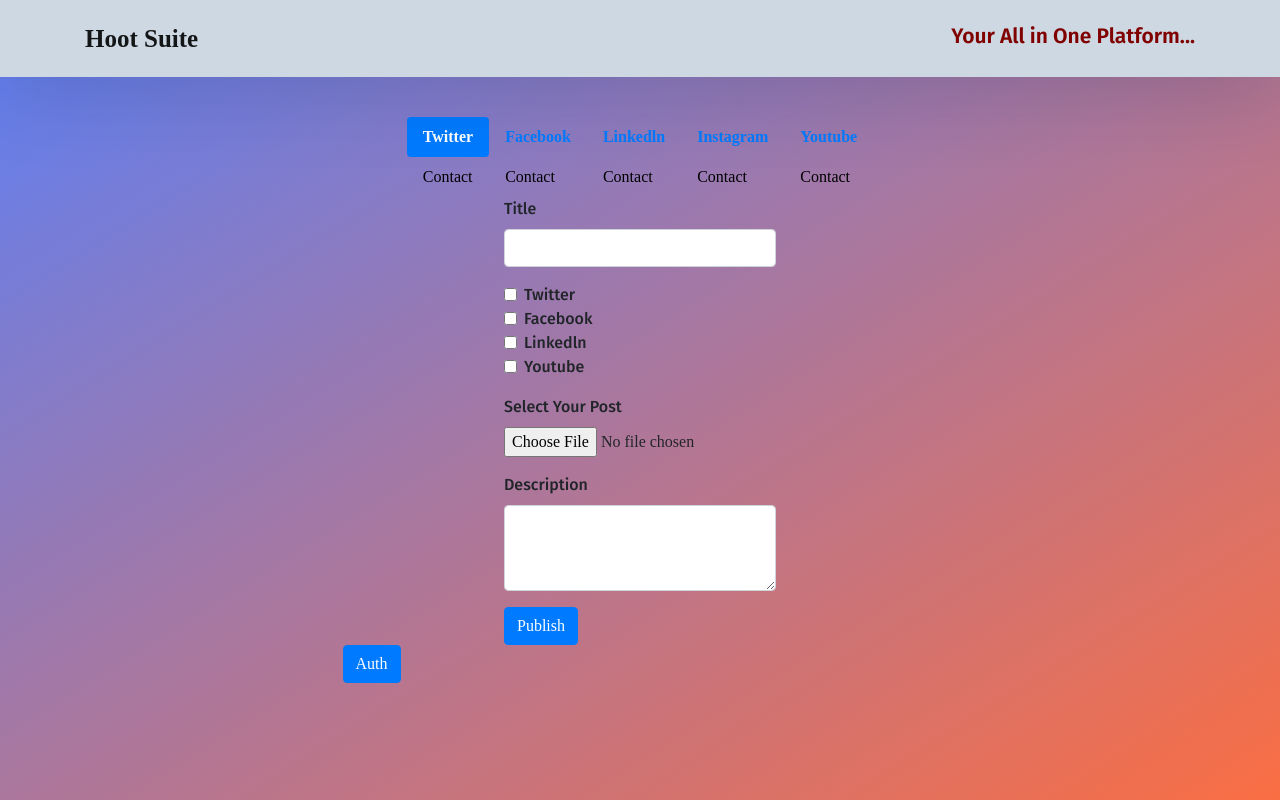
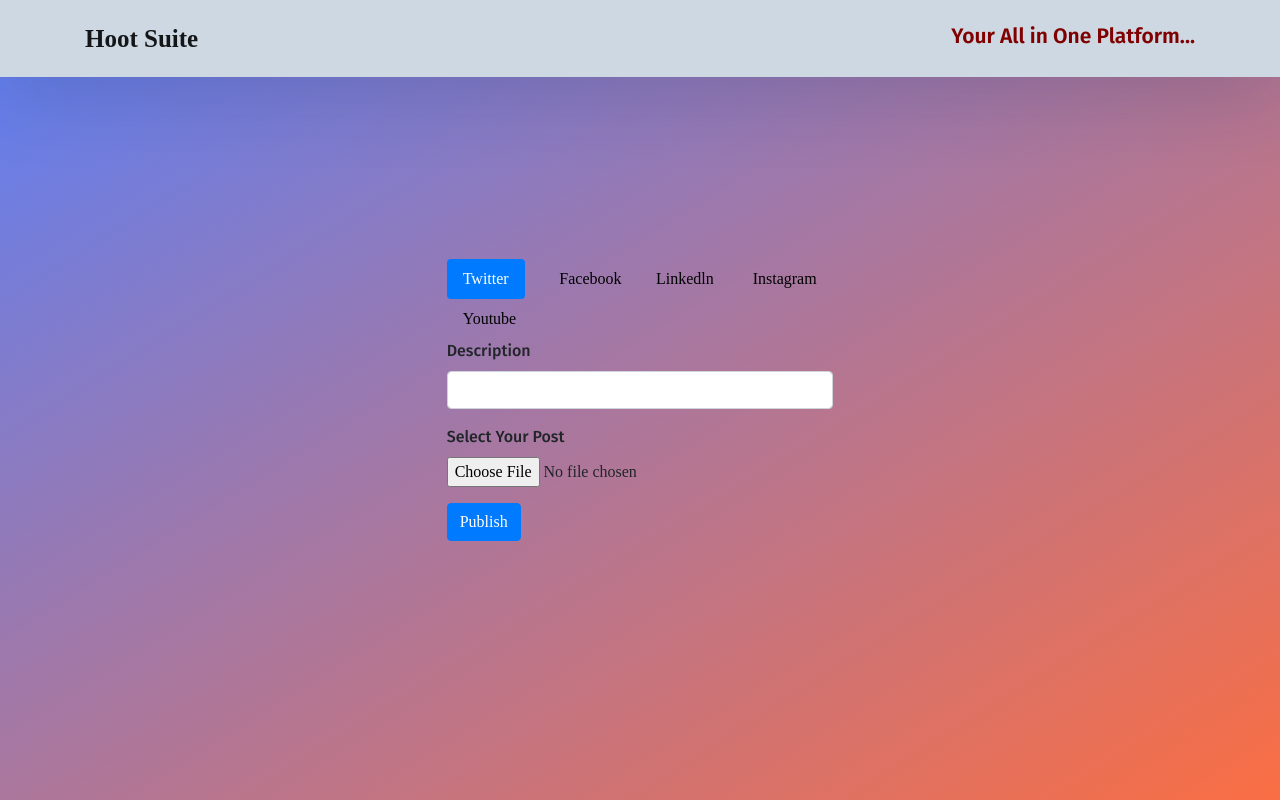
Before and after one commit to dhanpalsinghrajpurohit/frontend-hooksuite, a React (Create React App) app: page /post in a window 1280 px wide. Built offline with nearby package versions, Linux system fonts and the light colour scheme; a web font is replaced by a local one.

Commit message:
updated post form

```diff
--- a/src/components/Post/Post.js
+++ b/src/components/Post/Post.js
@@ -1,6 +1,7 @@
 import React, {Component} from "react";
 import axios from "axios";
 import { withRouter } from "react-router";
+import { useState } from "react";
 
 class Post extends Component{
 
@@ -8,6 +9,7 @@
         super(props);
         this.Message = null;
         this.authUrl = null;
+        this.form = null;
         this.state={
             Title:null,
             Description:null,
@@ -15,6 +17,7 @@
             Tags:"testing",
             Message:null,
             authUrl:'',
+            toggleStage:1
         }
 
         this.Title = this.Title.bind(this);
@@ -42,8 +45,8 @@
       componentDidMount() {
         if(this.count==0){
           window.addEventListener('load', this.authUser);
-
         }
+        this.loadTwiiterForm();
      }
     authUser = async (event) =>{
       event.preventDefault();
@@ -111,6 +114,122 @@
       console.log(res);
     }
 
+    loadInstagramForm = () =>{
+      this.setState({form:(
+      <div className="mx-auto">
+            <form onSubmit="" method="POST" encType="multipart/form-data">
+            <div className="form-group">
+                <label for="txt_title">Description</label>
+                <input type="text" className="form-control" id="txt_title" onChange={this.Title} />
+            </div>
+            <div className="form-group">
+                <label for="input_file">Select Your Post</label>
+                <input type="file" className="form-control-file" id="input_file" onChange={this.File}/>
+            </div>
+            <button className="btn btn-primary" type="submit">Publish</button>
+            </form>
+      </div>
+      )});
+    }
+
+    loadYoutubeForm = () => {
+      this.setState({form:(
+      <div className="mx-auto">
+            <form onSubmit="" method="POST" encType="multipart/form-data">
+            <div className="form-group">
+                <label for="txt_title">Title</label>
+                <input type="text" className="form-control" id="txt_title" onChange={this.Title} />
+            </div>
+            <div className="form-group">
+                <label for="txt_title">Description</label>
+                <input type="text" className="form-control" id="txt_title" onChange={this.Title} />
+            </div>
+            <div className="form-group">
+                <label for="input_file">Select Your Post</label>
+                <input type="file" className="form-control-file" id="input_file" onChange={this.File}/>
+            </div>
+            <button className="btn btn-primary" type="submit">Publish</button>
+            {console.log(this.authUser)}
+            {this.authUser}
+            </form>
+      </div>
+      )});
+    }
+
+    loadLinkedlnForm = () =>{
+      this.setState({form:(
+      <div className="mx-auto">
+            <form onSubmit="" method="POST" encType="multipart/form-data">
+            <div className="form-group">
+                <label for="txt_title">Description</label>
+                <input type="text" className="form-control" id="txt_title" onChange={this.Title} />
+            </div>
+            <div className="form-group">
+                <label for="input_file">Select Your Post</label>
+                <input type="file" className="form-control-file" id="input_file" onChange={this.File}/>
+            </div>
+            <button className="btn btn-primary" type="submit">Publish</button>
+            </form>
+      </div>
+      )});
+    }
+
+    loadFacebookForm = () => {
+      this.setState({form:(
+      <div className="mx-auto">
+            <form onSubmit="" method="POST" encType="multipart/form-data">
+            <div className="form-group">
+                <label for="txt_title">Description</label>
+                <input type="text" className="form-control" id="txt_title" onChange={this.Title} />
+            </div>
+            <div className="form-group">
+                <label for="input_file">Select Your Post</label>
+                <input type="file" className="form-control-file" id="input_file" onChange={this.File}/>
+            </div>
+            <button className="btn btn-primary" type="submit">Publish</button>
+            </form>
+      </div>
+      )});
+    }
+
+    loadTwiiterForm = () => {
+      this.setState({form:(
+      <div className="mx-auto">
+            <form onSubmit="" method="POST" encType="multipart/form-data">
+            <div className="form-group">
+                <label for="txt_title">Description</label>
+                <input type="text" className="form-control" id="txt_title" onChange={this.Title} />
+            </div>
+            <div className="form-group">
+                <label for="input_file">Select Your Post</label>
+                <input type="file" className="form-control-file" id="input_file" onChange={this.File}/>
+            </div>
+            <button className="btn btn-primary" type="submit">Publish</button>
+            </form>
+      </div>
+      )});
+    }
+
+    toggleTab = (index) =>{
+      this.setState({toggleStage:index});
+      switch(index){
+        case 2:
+              this.loadFacebookForm();
+              break;
+        case 3:
+              this.loadLinkedlnForm();
+              break;
+        case 4:
+              this.loadInstagramForm();
+              break;
+        case 5:
+              this.loadYoutubeForm();
+              break;
+        default:
+              this.loadTwiiterForm();
+      }
+    }
+
     render(){
         let tags = null;
         let alertBox = null;
@@ -128,81 +247,79 @@
         if(!this.state.authUrl){
           authButton = (<button className="btn btn-primary" onClick={this.authUser}>Auth</button>)
         }
+
+
         return(
             <React.Fragment>
                 <div className="container-fluid">
-                    <div className="col-lg-6 offset-lg-3">
+                    <div className="col-4 offset-lg-2 mx-auto">
                       {alertBox}
-                        <div className="row justify-content-center">
+                      <div>
                         <ul class="nav nav-pills nav-justified">
                           <li className="nav-item">
-                            <a className="nav-link active" aria-current="page" href="#">Twitter</a>
-                            <button class="nav-link" id="pills-contact-tab" data-bs-toggle="pill" data-bs-target="#pills-contact" type="button" role="tab" aria-controls="pills-contact" aria-selected="false">Contact</button>
+                          <button className={this.state.toggleStage==1?"nav-link active":"nav-link "}
+                              id="pills-contact-tab"
+                              data-bs-toggle="pill"
+                              data-bs-target="#pills-contact"
+                              type="button" role="tab"
+                              aria-controls="pills-contact"
+                              aria-selected="false"
+                              onClick={() => this.toggleTab(1)}>Twitter</button>
+                          </li>
+
+                          <li className="nav-item">
+                          <button className={this.state.toggleStage==2?"nav-link active":"nav-link "}
+                              id="pills-contact-tab"
+                              data-bs-toggle="pill"
+                              data-bs-target="#pills-contact"
+                              type="button" role="tab"
+                              aria-controls="pills-contact"
+                              aria-selected="false"
+                              onClick={() => this.toggleTab(2)}>Facebook</button>
 
                           </li>
                           <li className="nav-item">
-                            <a className="nav-link" href="#">Facebook</a>
-                            <button class="nav-link" id="pills-contact-tab" data-bs-toggle="pill" data-bs-target="#pills-contact" type="button" role="tab" aria-controls="pills-contact" aria-selected="false">Contact</button>
+                          <button className={this.state.toggleStage==3?"nav-link active":"nav-link "}
+                              id="pills-contact-tab"
+                              data-bs-toggle="pill"
+                              data-bs-target="#pills-contact"
+                              type="button" role="tab"
+                              aria-controls="pills-contact"
+                              aria-selected="false"
+                              onClick={() => this.toggleTab(3)}>Linkedln</button>
 
                           </li>
                           <li className="nav-item">
-                            <a className="nav-link" href="#">Linkedln</a>
-                            <button class="nav-link" id="pills-contact-tab" data-bs-toggle="pill" data-bs-target="#pills-contact" type="button" role="tab" aria-controls="pills-contact" aria-selected="false">Contact</button>
+                          <button className={this.state.toggleStage==4?"nav-link active":"nav-link "}
+                            id="pills-contact-tab"
+                            data-bs-toggle="pill"
+                            data-bs-target="#pills-contact"
+                            type="button"
+                            role="tab"
+                            aria-controls="pills-contact"
+                            aria-selected="false"
+                            onClick={() => this.toggleTab(4)}>Instagram</button>
 
                           </li>
                           <li className="nav-item">
-                            <a className="nav-link" href="#">Instagram</a>
-                            <button class="nav-link" id="pills-contact-tab" data-bs-toggle="pill" data-bs-target="#pills-contact" type="button" role="tab" aria-controls="pills-contact" aria-selected="false">Contact</button>
-
-                          </li>
-                          <li className="nav-item">
-                            <a className="nav-link" href="#">Youtube</a>
-                            <button class="nav-link" id="pills-contact-tab" data-bs-toggle="pill" data-bs-target="#pills-contact" type="button" role="tab" aria-controls="pills-contact" aria-selected="false">Contact</button>
+                          <button className={this.state.toggleStage==5?"nav-link active":"nav-link "}
+                            id="pills-contact-tab"
+                            data-bs-toggle="pill"
+                            data-bs-target="#pills-contact"
+                            type="button" role="tab"
+                            aria-controls="pills-contact"
+                            aria-selected="false"
+                            onClick={() => this.toggleTab(5)}>Youtube</button>
 
                           </li>
                         </ul>
-                        <form onSubmit={this.uploaddata_instagram} method="POST" encType="multipart/form-data">
-                            <div className="form-group">
-                                <label for="txt_title">Title</label>
-                                <input type="text" className="form-control" id="txt_title" onChange={this.Title} />
                       </div>
-                            <div className="form-group form-check">
-                                <div>
-                                    <input type="checkbox" className="form-check-input" id="cb_twitter" />
-                                    <label className="form-check-label" for="cb_twitter">Twitter</label>
+                        <div className="justify-content-center">
+                          {this.state.form}
                         </div>
-                                <div>
-                                    <input type="checkbox" className="form-check-input" id="cb_facebook" />
-                                    <label className="form-check-label" for="cb_facebook">Facebook</label>
-                                </div>
-                                <div>
-                                    <input type="checkbox" className="form-check-input" id="cb_linkedln" />
-                                    <label className="form-check-label" for="cb_linkedln">Linkedln</label>
-                                </div>
-                                <div>
-                                    <input type="checkbox" className="form-check-input" id="cb_youtube" />
-                                    <label className="form-check-label" for="cb_youtube">Youtube</label>
+                        {/* {authButton} */}
                     </div>
                 </div>
-                            <div className="form-group">
-                                <label for="input_file">Select Your Post</label>
-                                <input type="file" className="form-control-file" id="input_file" onChange={this.File}/>
-                            </div>
-                            <div className="form-group">
-                                <label for="txt_description">Description</label>
-                                <textarea className="form-control" id="txt_description" rows="3" onChange={this.Description}></textarea>
-                            </div>
-                            <button className="btn btn-primary" type="submit">Publish</button>
-
-                            {/* <button className="btn btn-primary" onClick={this.callback}>callbakc</button> */}
-                        </form>
-
-                        </div>
-
-                        {authButton}
-                    </div>
-                </div>
-
             </React.Fragment>
         );
 
```
Lines whose indentation alone changed are shown as unchanged.
